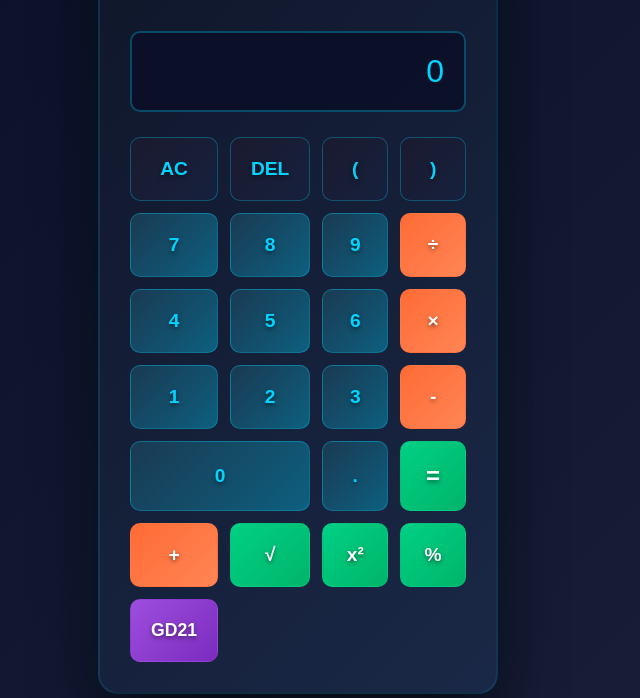
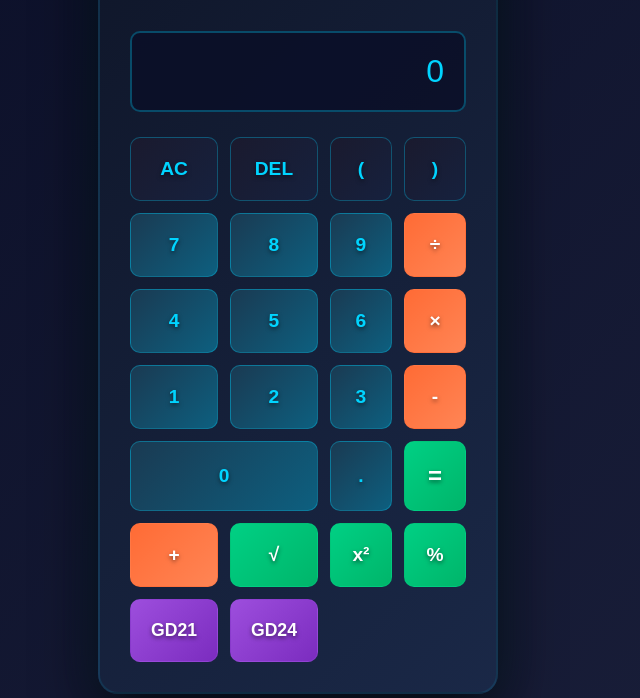
Before and after one commit to merrodado-lgtm/AMIR, a plain HTML site: page index.html in a window 1280 px wide. Shown: the part 102-800 px from the top of the page, without its empty margins (342-982 px from the left). Drawn offline with Linux system fonts and the light colour scheme.

Commit message:
Add GD24 button to index.html

```diff
--- a/index.html
+++ b/index.html
@@ -45,6 +45,7 @@
                 <button onclick="appendToDisplay('^')" class="btn btn-special">x²</button>
                 <button onclick="appendToDisplay('%')" class="btn btn-special">%</button>
                 <button onclick="calculateGD21()" class="btn btn-custom">GD21</button>
+                <button onclick="calculateGD24()" class="btn btn-custom">GD24</button>
             </div>
         </div>
     </div>
```
